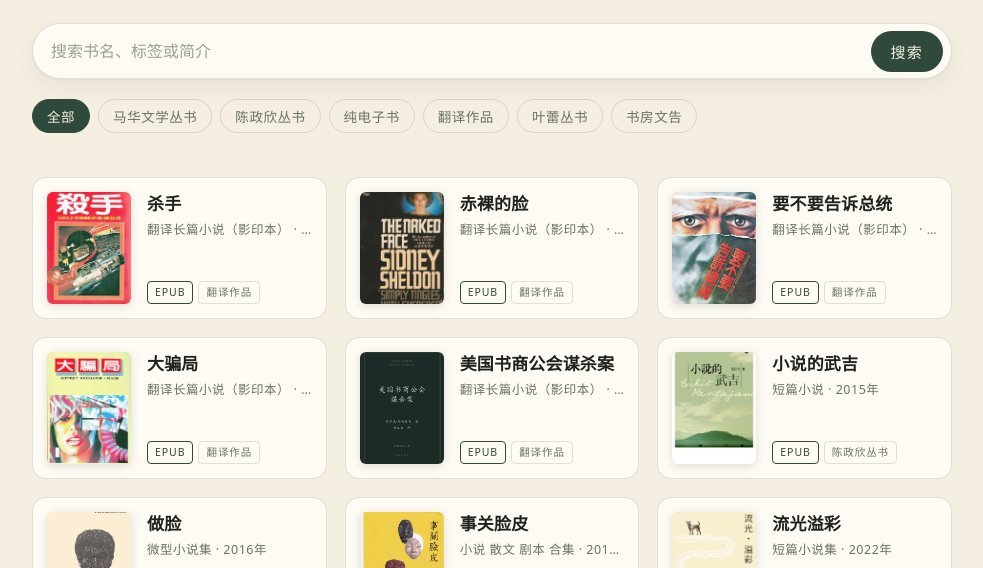
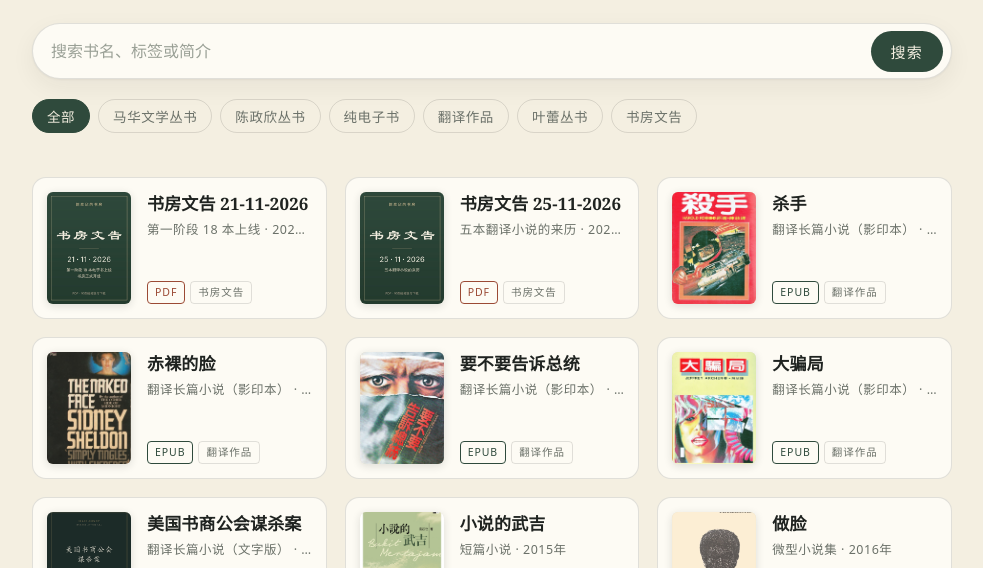
Before and after one commit to tcsin48-byte/my-books, a plain HTML site: page index.html in a window 1280 px wide. Shown: the part 232-800 px from the top of the page, without its empty margins (148-1131 px from the left). Drawn offline with Linux system fonts and the light colour scheme.

Commit message:
新增「书房文告」栏目两则 PDF 文告；PDF 改为新窗口打开（修复 iOS 内嵌只看首页）；校正《美国书商公会谋杀案》副标题与文件大小

```diff
--- a/about.html
+++ b/about.html
@@ -7,7 +7,7 @@
 <title>关于 · 电子书房</title>
 <link rel="manifest" href="manifest.json">
 <link rel="icon" href="media/icon.svg" type="image/svg+xml">
-<link rel="stylesheet" href="assets/css/style.css?v=11">
+<link rel="stylesheet" href="assets/css/style.css?v=12">
 </head>
 <body>
 
@@ -45,7 +45,7 @@
   </div>
 </footer>
 
-<script src="assets/js/pwa.js?v=11"></script>
+<script src="assets/js/pwa.js?v=12"></script>
 <script>
 /* 「关于」页是静态页，只从 site.json 补一个联系邮箱 */
 fetch("data/site.json", { cache: "no-cache" })
--- a/data/books.json
+++ b/data/books.json
@@ -1,4 +1,38 @@
 [
+  {
+    "id": "notice-2026-11-21",
+    "title": "书房文告 21-11-2026",
+    "subtitle": "第一阶段 18 本上线",
+    "type": "书房文告",
+    "year": "2026年",
+    "lang": "中文",
+    "tags": [
+      "书房文告",
+      "网站进度"
+    ],
+    "cover": "media/notice-2026-11-21-cover.jpg",
+    "desc": "私人网站《陈政欣的书房》构建框架 1.0 基本架构已经完成。18 本实体印刷本的封面相继亮相，第一阶段的 epub 电子书制作完成并全部上线，2026 年 11 月 21 日正式开放。接着将上载翻译作品、纯电子书，以及发表在报章而未成书的作品与资料。",
+    "pdf": "media/notice-2026-11-21.pdf",
+    "size": 48227,
+    "updated": "2026-11-26"
+  },
+  {
+    "id": "notice-2026-11-25",
+    "title": "书房文告 25-11-2026",
+    "subtitle": "五本翻译小说的来历",
+    "type": "书房文告",
+    "year": "2026年",
+    "lang": "中文",
+    "tags": [
+      "书房文告",
+      "翻译"
+    ],
+    "cover": "media/notice-2026-11-25-cover.jpg",
+    "desc": "80 年代翻译的五本美国通俗小说：《杀手》《赤裸的脸》《要不要告诉总统》《大骗局》《美国书商公会谋杀案》。前四本曾在《南洋商报》小说版连载，剪报影印成 epub，封面采用皇冠版（《赤裸的脸》用英文原版）；第五本因版权原因从未出版，以翻译文字版存入书房作纪念。译作笔名陈欣。",
+    "pdf": "media/notice-2026-11-25.pdf",
+    "size": 66151,
+    "updated": "2026-11-26"
+  },
   {
     "id": "stiletto",
     "title": "杀手",
@@ -339,14 +373,14 @@
   {
     "id": "murderataba",
     "title": "美国书商公会谋杀案",
-    "subtitle": "翻译长篇小说（影印本）",
+    "subtitle": "翻译长篇小说（文字版）",
     "type": "翻译作品",
     "year": "1960年",
     "lang": "中文",
     "cover": "media/封面-10.jpg",
     "desc": "Isaac Asimov 的侦探小说  文字版",
     "epub": "media/美国书商公会谋杀案（简体）.epub",
-    "size": 250000,
+    "size": 250434,
     "updated": "2026-11-25"
   }
 ]
--- a/index.html
+++ b/index.html
@@ -8,7 +8,7 @@
 <title>电子书房</title>
 <link rel="manifest" href="manifest.json">
 <link rel="icon" href="media/icon.svg" type="image/svg+xml">
-<link rel="stylesheet" href="assets/css/style.css?v=11">
+<link rel="stylesheet" href="assets/css/style.css?v=12">
 </head>
 <body>
 
@@ -52,7 +52,7 @@
   </div>
 </footer>
 
-<script src="assets/js/app.js?v=11"></script>
-<script src="assets/js/pwa.js?v=11"></script>
+<script src="assets/js/app.js?v=12"></script>
+<script src="assets/js/pwa.js?v=12"></script>
 </body>
 </html>
--- a/sw.js
+++ b/sw.js
@@ -1,5 +1,5 @@
 /* 离线缓存：内容用网络优先（保证更新即时），静态资源用缓存优先（省流量、离线可读） */
-const CACHE = "wb-study-v12";
+const CACHE = "wb-study-v13";
 
 const CORE = [
   "./",
```
Also changed, not shown: assets/js/reader.js (+14 -1 lines), book.html (+4 -4 lines), media/notice-2026-11-21-cover.jpg (added), media/notice-2026-11-25-cover.jpg (added), 2 other files.
